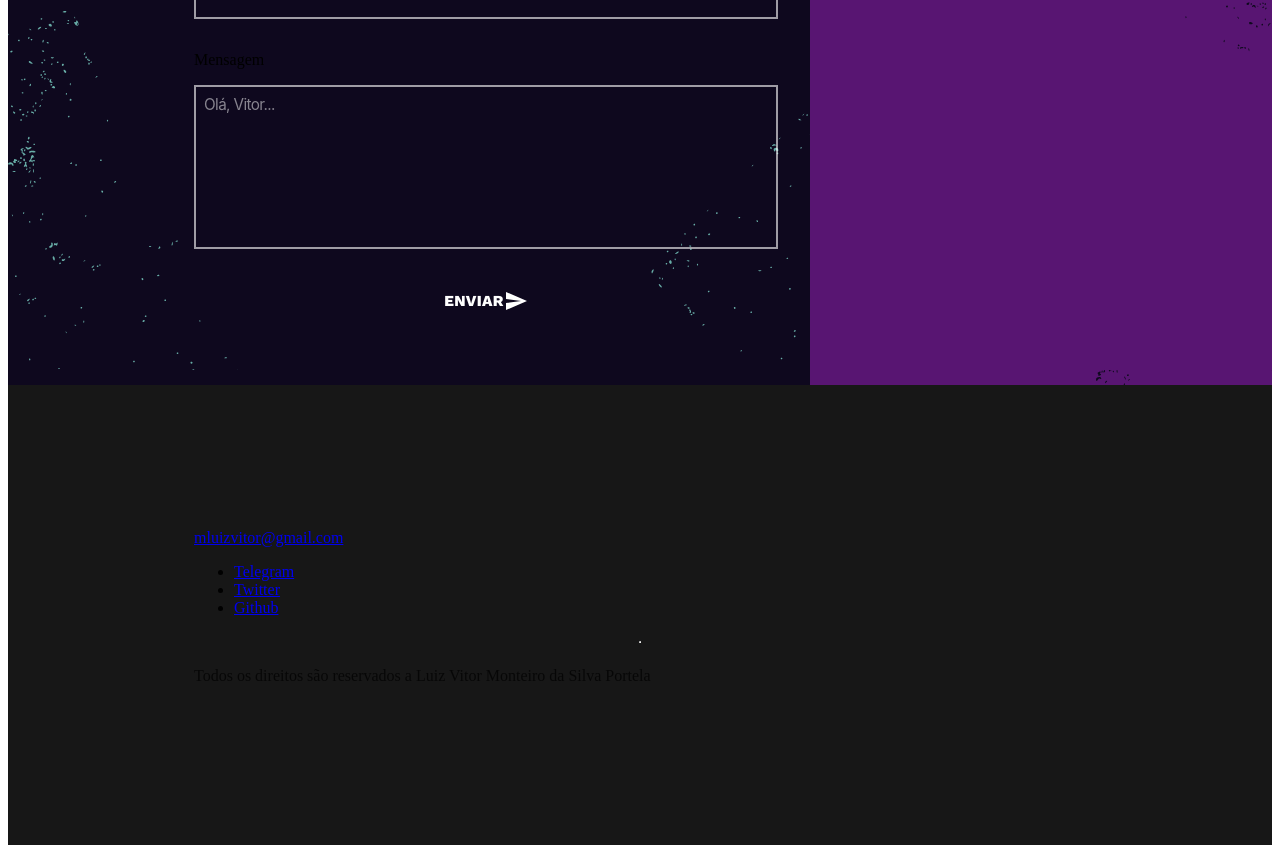
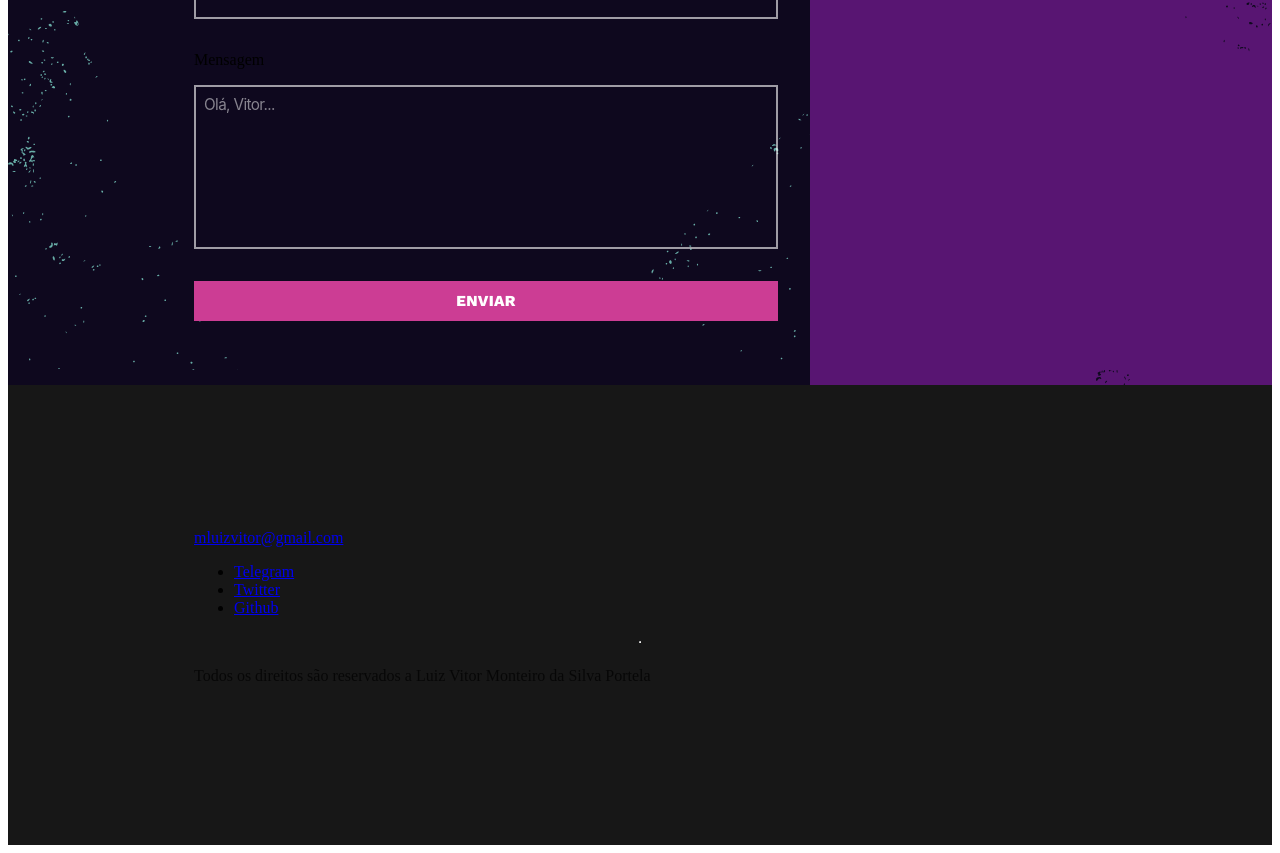
Before and after one commit to mluizvitor/mluizvitor.github.io, a React (Create React App) app: page / in a window 1280 px wide. Shown: the part 2942-3795 px from the top of the page. Built offline with nearby package versions, Linux system fonts and the light colour scheme.

Commit message:
chrore: removed icons

```diff
--- a/src/pages/Contact.js
+++ b/src/pages/Contact.js
@@ -3,7 +3,6 @@ import { ContainerEnhanced } from '../components/Container';
 import { TextInput, TextAreaInput, Form } from '../components/TextInput';
 import contactBg from '../assets/backgroundContacts.svg';
 import Button from '../components/Button';
-import { MdSend } from 'react-icons/md';
 
 export default function Contact({ id }) {
   const [status, setStatus] = useState();
@@ -66,9 +65,8 @@ export default function Contact({ id }) {
             Mensagem enviada. Obrigado!
           </p>
         )}
-        <Button icon="add" title="Enviar" type="submit">
+        <Button btnStyle="color" title="Enviar" type="submit">
           Enviar
-          <MdSend size={24} />
         </Button>
       </Form>
     </ContainerEnhanced>
```
